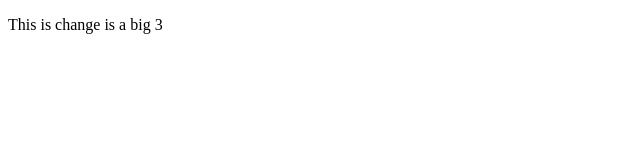
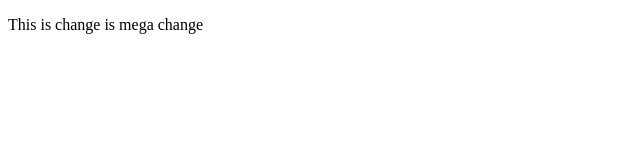
Before and after one commit to MAYDAY2903/websitehomework1, a plain HTML site: page Index.html in a window 1280 px wide. Shown: the full height of the page, 0-640 px from the left. Drawn offline with Linux system fonts and the light colour scheme.

Commit message:
Update Index.html

```diff
--- a/Index.html
+++ b/Index.html
@@ -5,7 +5,7 @@
     </head>
 
     <body>
-        <p>This is change is a big 3</p>
+        <p>This is change is mega change</p>
 
     </body>
 </html>
```
